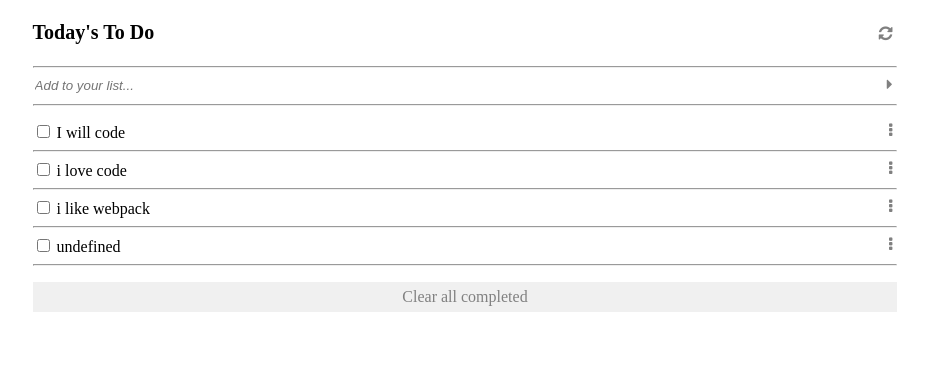
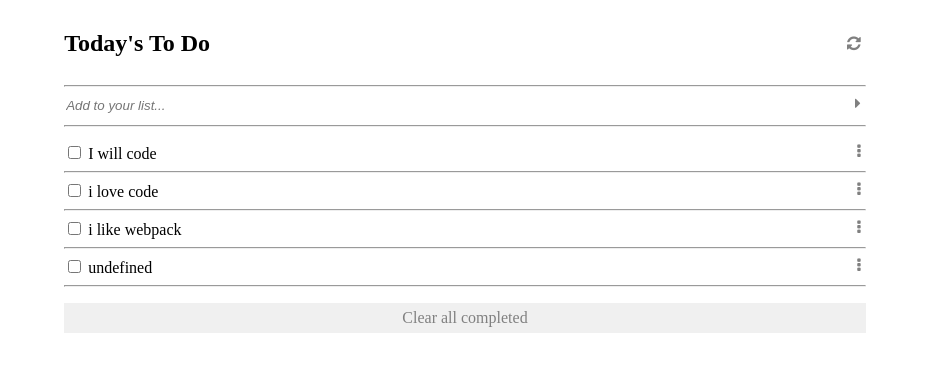
Before and after one commit to Nowembabazi/List, a website built with webpack: page src/index.html in a window 1280 px wide. Shown: the whole page, without its empty margins (175-1103 px from the left). Built offline with nearby package versions, Linux system fonts and the light colour scheme.

Commit message:
Add changes

```diff
--- a/src/index.html
+++ b/src/index.html
@@ -7,8 +7,9 @@
     <title>To Do list</title>
 </head>
 <body>
+    <section>
         <div id="toDolist">
-        <div id="title">
+            <div id="heading">
                 <h1>
                     Today's To Do
                 </h1>
@@ -16,15 +17,17 @@
             </div>
             <hr>
             <div id="inputTask">
-            <input type="text" id="addTask" placeholder="Add to your list...">
+                <input type="text" id="inputTask" placeholder="Add to your list...">
                 <i class="fa fa-caret-right"></i>
             </div>
 
             <hr>
-        <ul id="list">
+            <ul id="order">
 
             </ul>
             <section id="clear">Clear all completed</section>
        </div>
+    </section>
+
 </body>
 </html>
--- a/src/index.js
+++ b/src/index.js
@@ -24,7 +24,7 @@ const taskArray = [
   },
 ];
 
-const list = document.getElementById("list");
+const list = document.getElementById("order");
 
 const createList = () => {
   const sortedArray = taskArray.sort((a, b) => a.index - b.index);
--- a/src/style.css
+++ b/src/style.css
@@ -8,18 +8,21 @@ ul {
 }
 
 #toDolist {
-  padding: 0 10px;
+  padding-top: 2px;
+  padding-bottom: 2px;
+  padding-left: 10px;
+  padding-right: 10px;
   margin: auto;
 }
 
-#title {
+#heading {
   display: flex;
   justify-content: space-between;
   align-items: center;
 }
 
-h1 {
-  font-size: 20px;
+h2 {
+  font-size: 18px;
 }
 
 #eachTask,
@@ -34,9 +37,9 @@ i {
   color: grey;
 }
 
-#addTask {
+#inputTask {
   font-style: italic;
-  height: 20px;
+  height: 22px;
   border: none;
 }
 
@@ -51,7 +54,7 @@ i {
 
 @media screen and (min-width: 768px) {
   #toDolist {
-    width: 70%;
+    width: 65%;
     margin: auto;
   }
 }
```
Also changed, not shown: dist/[main].bundle.js, dist/index.html. Lines whose indentation alone changed are shown as unchanged.
